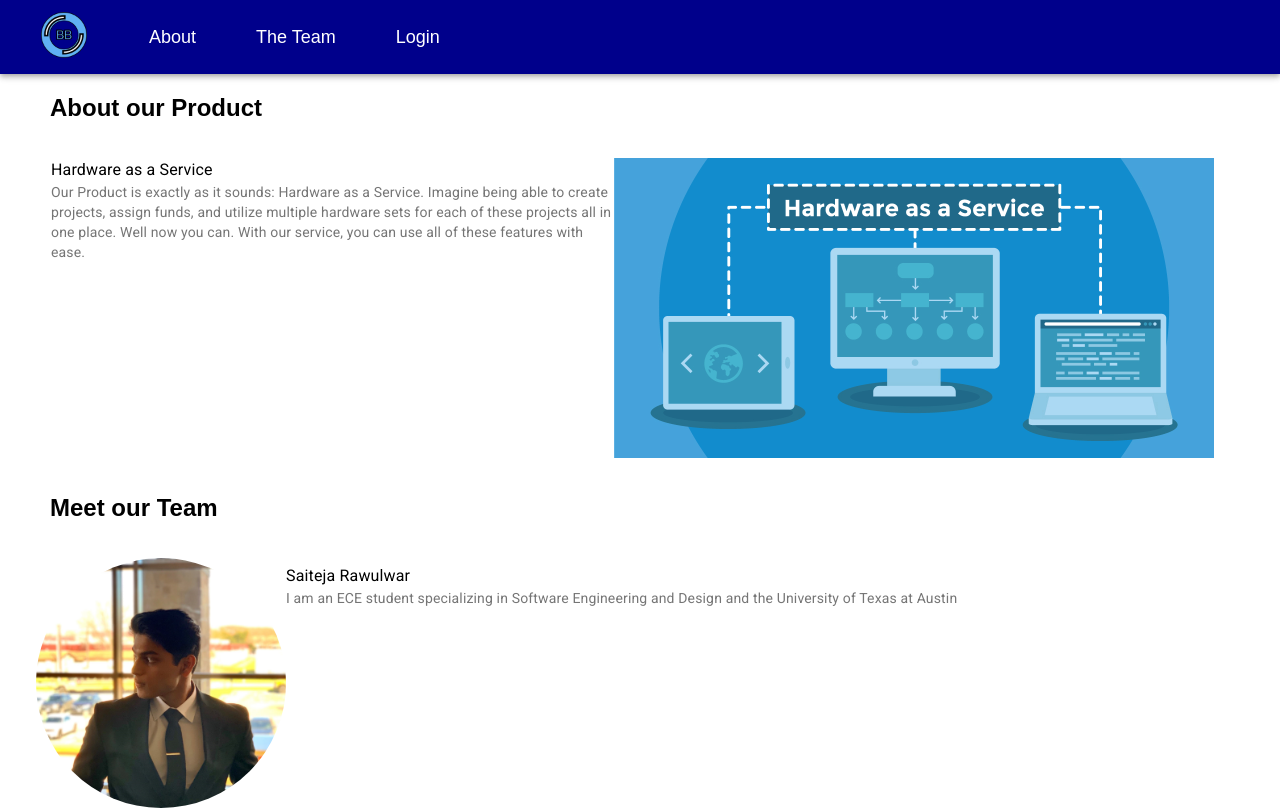
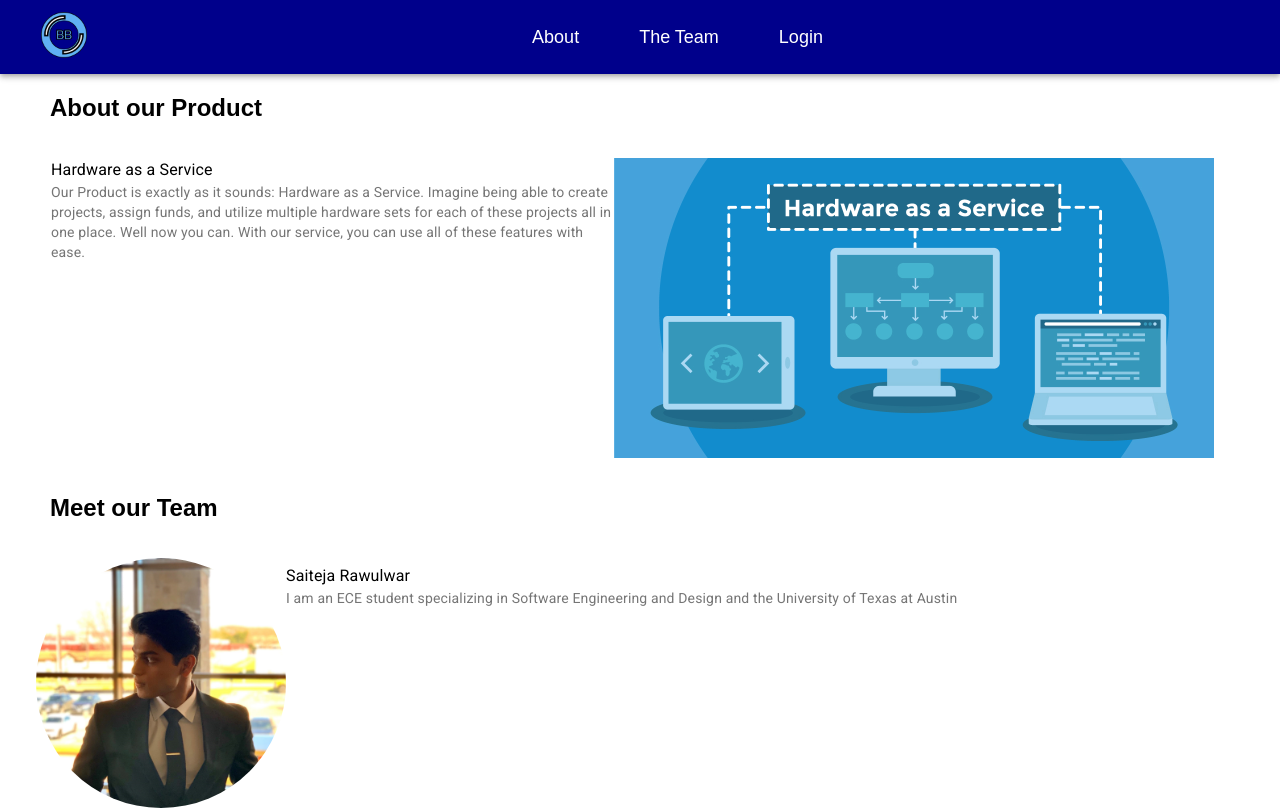
Before and after one commit to techster10173/SoftLab, a React (Create React App) app in the folder frontend/: page / in a window 1280 px wide. Shown: the top 810 px of the page. Built offline with nearby package versions, Linux system fonts and the light colour scheme.

Commit message:
Restyle toolbar

```diff
--- a/frontend/src/ProjectsTable.jsx
+++ b/frontend/src/ProjectsTable.jsx
@@ -57,7 +57,6 @@ import {Table, TableBody, TableCell, TableContainer, TableHead, TableRow, Paper,
                         <TableCell align="middle">Description</TableCell>
                         <TableCell align="middle">Date Created</TableCell>
                         <TableCell align="middle">Last Updated</TableCell>
-                        {/* <TableCell align="middle">Creator</TableCell> */}
                         <TableCell align="middle">Funds</TableCell>
                         <TableCell align="middle" sx={{textAlign: "center"}}>Edit</TableCell>
                       </TableRow>
@@ -72,7 +71,6 @@ import {Table, TableBody, TableCell, TableContainer, TableHead, TableRow, Paper,
                           <TableCell align="middle">{row.description}</TableCell>
                           <TableCell align="middle">{(new Date(row.dateCreated)).toLocaleString()}</TableCell>
                           <TableCell align="middle">{(new Date(row.dateUpdated)).toLocaleString()}</TableCell>
-                          {/* <TableCell align="middle">{row.creator}</TableCell> */}
                           <TableCell align="middle">${row.funds}</TableCell>
                           <TableCell align="middle" sx={{textAlign: "center"}}><Button onClick={(e) => this.props.openProject(row.id)}>Edit</Button></TableCell>
                         </TableRow>
--- a/frontend/src/Toolbar.jsx
+++ b/frontend/src/Toolbar.jsx
@@ -1,9 +1,10 @@
-import {Toolbar, AppBar} from '@material-ui/core';
+import {Toolbar, AppBar, Button} from '@material-ui/core';
 import axios from 'axios';
 import {Link, Navigate} from "react-router-dom";
 import logo from "./assets/BB.png"
 import './home.css';
 import { useState } from 'react';
+import LogoutRoundedIcon from '@mui/icons-material/LogoutRounded';
 
 export function Navbar(props){
     const [open, setOpen] = useState(false);
@@ -35,11 +36,9 @@ export function Navbar(props){
                             <li>
                                 <Link to="/data">Data Sets</Link>
                             </li>
-                            <li>
-                                <a href="#" onClick={logout}>Logout</a>
-                            </li>
                         </ul>
                     </div>
+                    <Button onClick={logout}><LogoutRoundedIcon sx={{color: "white"}}/></Button>
                 </Toolbar>
             </AppBar>
             {open ? <Navigate to="/"/> : null}
--- a/frontend/src/home.css
+++ b/frontend/src/home.css
@@ -1,4 +1,8 @@
 html { scroll-behavior: smooth; }
+
+.menu{
+    margin: 0 auto;
+}
 
 .menu ul li{
     display: inline-block;
```
